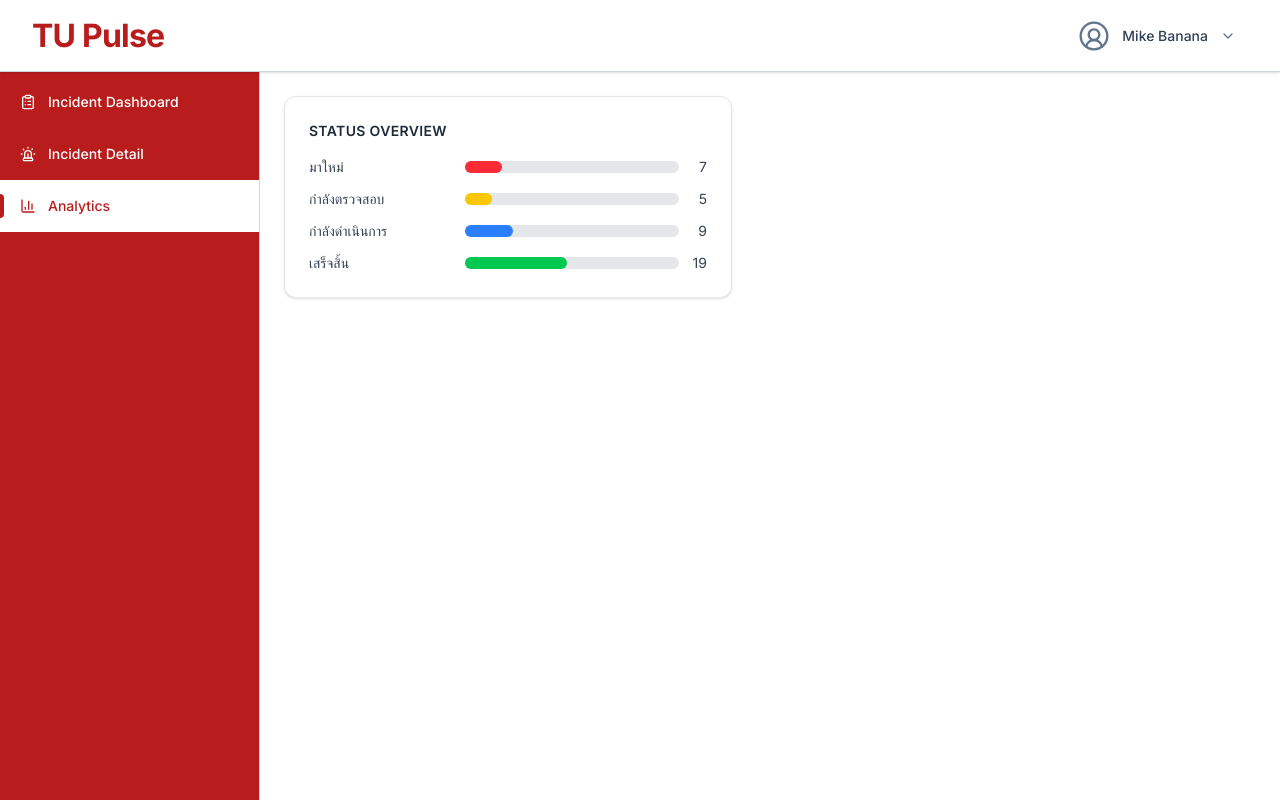
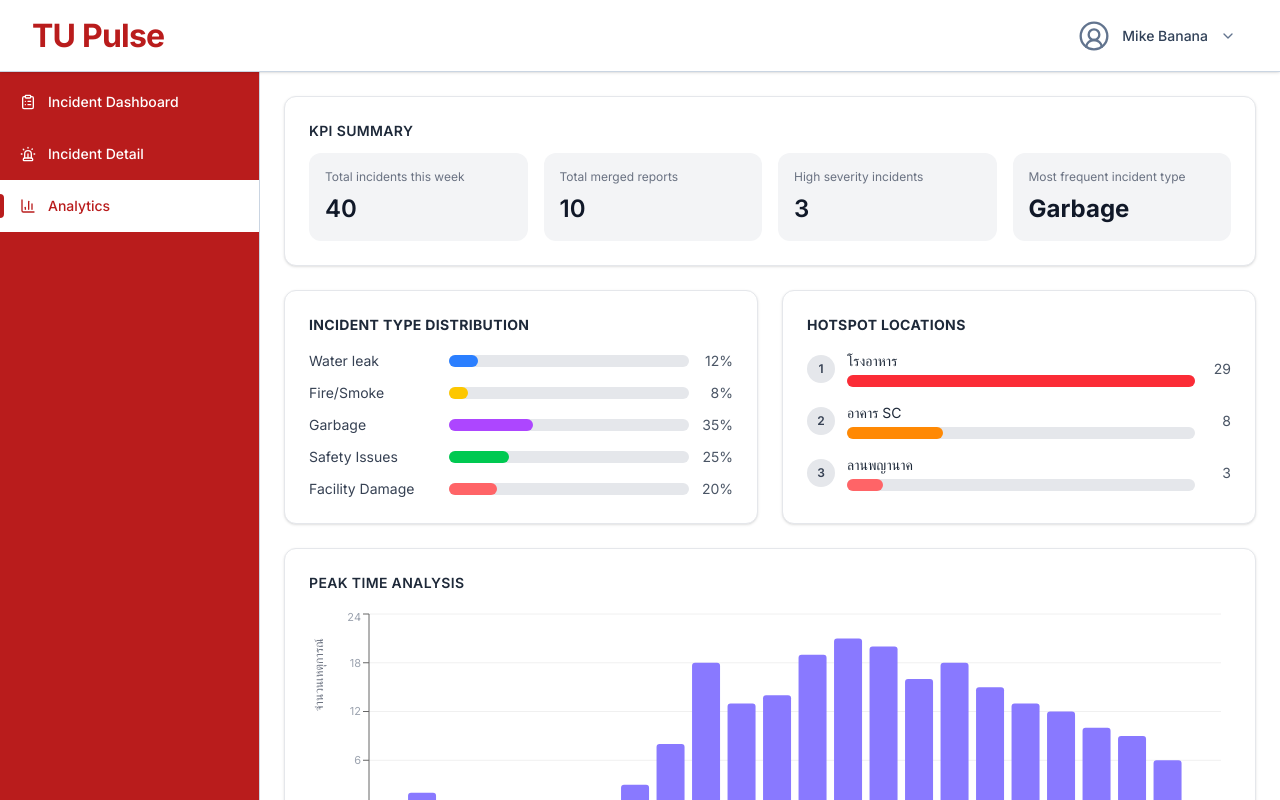
Before and after one commit to suphanatchanlek30/cs232-group8-frontend, a Next.js app: page /analytics in a window 1280 px wide. Shown: the top 800 px of the page. Built offline with nearby package versions, Linux system fonts and the light colour scheme.

Commit message:
feat: add kpi summary, incident type, hotspot location and peaktime on analytics page

```diff
--- a/app/(dashboard)/analytics/page.tsx
+++ b/app/(dashboard)/analytics/page.tsx
@@ -1,10 +1,20 @@
 // app/(dashboard)/analytics/page.tsx
 
+import KpiSummary from "@/components/analytics/kpisummary";
+import IncidentTypeDistribution from "@/components/analytics/incidenttypedistribution";
+import HotspotLocations from "@/components/analytics/hotspotlocation";
+import PeakTimeAnalysis from "@/components/analytics/peaktime";
 import StatusOverview from "@/components/analytics/statusoverview";
 
 export default function AnalyticsPage() {
   return (
-    <div className="p-6">
+    <div className="p-6 space-y-6">
+      <KpiSummary />
+      <div className="grid grid-cols-2 gap-6">
+        <IncidentTypeDistribution />
+        <HotspotLocations />
+      </div>
+      <PeakTimeAnalysis />
       <StatusOverview />
     </div>
   );
--- /dev/null
+++ b/components/analytics/hotspotlocation.tsx
@@ -0,0 +1,38 @@
+// components/analytics/hotspotlocation.tsx
+
+const hotspotData = [
+  { rank: 1, label: "โรงอาหาร", value: 29, color: "bg-red-500" },
+  { rank: 2, label: "อาคาร SC", value: 8, color: "bg-orange-400" },
+  { rank: 3, label: "ลานพญานาค", value: 3, color: "bg-red-400" },
+];
+
+export default function HotspotLocations() {
+  const max = hotspotData[0].value;
+
+  return (
+    <div className="bg-white rounded-xl border border-gray-200 shadow-sm p-6 w-full max-w-2xl">
+      <h2 className="text-sm font-bold text-gray-800 mb-4 tracking-wide">
+        HOTSPOT LOCATIONS
+      </h2>
+      <div className="space-y-4">
+        {hotspotData.map((item) => (
+          <div key={item.rank} className="flex items-center gap-3">
+            <div className="w-7 h-7 rounded-full bg-gray-200 flex items-center justify-center text-xs font-semibold text-gray-700">
+              {item.rank}
+            </div>
+            <div className="flex-1">
+              <p className="text-sm text-gray-800 mb-1">{item.label}</p>
+              <div className="bg-gray-200 rounded-full h-3">
+                <div
+                  className={`${item.color} h-3 rounded-full`}
+                  style={{ width: `${(item.value / max) * 100}%` }}
+                />
+              </div>
+            </div>
+            <span className="text-sm text-gray-600 w-6 text-right">{item.value}</span>
+          </div>
+        ))}
+      </div>
+    </div>
+  );
+}
--- /dev/null
+++ b/components/analytics/incidenttypedistribution.tsx
@@ -0,0 +1,33 @@
+// components/analytics/incidenttypedistribution.tsx
+
+const incidentData = [
+  { label: "Water leak", value: 12, color: "bg-blue-500" },
+  { label: "Fire/Smoke", value: 8, color: "bg-yellow-400" },
+  { label: "Garbage", value: 35, color: "bg-purple-500" },
+  { label: "Safety Issues", value: 25, color: "bg-green-500" },
+  { label: "Facility Damage", value: 20, color: "bg-red-400" },
+];
+
+export default function IncidentTypeDistribution() {
+  return (
+    <div className="bg-white rounded-xl border border-gray-200 shadow-sm p-6 w-full max-w-2xl">
+      <h2 className="text-sm font-bold text-gray-800 mb-4 tracking-wide">
+        INCIDENT TYPE DISTRIBUTION
+      </h2>
+      <div className="space-y-3">
+        {incidentData.map((item) => (
+          <div key={item.label} className="flex items-center gap-3">
+            <span className="w-32 text-sm text-gray-700">{item.label}</span>
+            <div className="flex-1 bg-gray-200 rounded-full h-3">
+              <div
+                className={`${item.color} h-3 rounded-full`}
+                style={{ width: `${item.value}%` }}
+              />
+            </div>
+            <span className="text-sm text-gray-600 w-8 text-right">{item.value}%</span>
+          </div>
+        ))}
+      </div>
+    </div>
+  );
+}
--- /dev/null
+++ b/components/analytics/kpisummary.tsx
@@ -0,0 +1,28 @@
+// components/analytics/kpisummary.tsx
+
+const kpiData = [
+  { label: "Total incidents this week", value: "40" },
+  { label: "Total merged reports", value: "10" },
+  { label: "High severity incidents", value: "3" },
+  { label: "Most frequent incident type", value: "Garbage", bold: true },
+];
+
+export default function KpiSummary() {
+  return (
+    <div className="bg-white rounded-xl border border-gray-200 shadow-sm p-6 w-full">
+      <h2 className="text-sm font-semibold text-gray-800 mb-3 tracking-wide">
+        KPI SUMMARY
+      </h2>
+      <div className="grid grid-cols-4 gap-4">
+        {kpiData.map((item) => (
+          <div key={item.label} className="bg-gray-100 rounded-xl p-4">
+            <p className="text-xs text-gray-500 mb-2">{item.label}</p>
+            <p className={`text-2xl ${item.bold ? "font-bold" : "font-semibold"} text-gray-900`}>
+              {item.value}
+            </p>
+          </div>
+        ))}
+      </div>
+    </div>
+  );
+}
--- /dev/null
+++ b/components/analytics/peaktime.tsx
@@ -0,0 +1,54 @@
+// components/analytics/peaktime.tsx
+
+"use client";
+
+import {
+  BarChart,
+  Bar,
+  XAxis,
+  YAxis,
+  CartesianGrid,
+  Tooltip,
+  ResponsiveContainer,
+} from "recharts";
+
+const peakData = [
+  { hour: 0, count: 1 }, { hour: 1, count: 2 }, { hour: 2, count: 1 },
+  { hour: 3, count: 0 }, { hour: 4, count: 0 }, { hour: 5, count: 1 },
+  { hour: 6, count: 0 }, { hour: 7, count: 3 }, { hour: 8, count: 8 },
+  { hour: 9, count: 18 }, { hour: 10, count: 13 }, { hour: 11, count: 14 },
+  { hour: 12, count: 19 }, { hour: 13, count: 21 }, { hour: 14, count: 20 },
+  { hour: 15, count: 16 }, { hour: 16, count: 18 }, { hour: 17, count: 15 },
+  { hour: 18, count: 13 }, { hour: 19, count: 12 }, { hour: 20, count: 10 },
+  { hour: 21, count: 9 }, { hour: 22, count: 6 }, { hour: 23, count: 1 },
+];
+
+export default function PeakTimeAnalysis() {
+  return (
+    <div className="bg-white rounded-xl border border-gray-200 shadow-sm p-6 w-full">
+      <h2 className="text-sm font-semibold text-gray-800 mb-4 tracking-wide">
+        PEAK TIME ANALYSIS
+      </h2>
+      <ResponsiveContainer width="100%" height={250}>
+        <BarChart data={peakData} margin={{ top: 5, right: 10, left: 0, bottom: 20 }}>
+          <CartesianGrid vertical={false} stroke="#f0f0f0" />
+          <XAxis
+            dataKey="hour"
+            tick={{ fontSize: 11, fill: "#9ca3af" }}
+            label={{ value: "เวลา (ชั่วโมง)", position: "insideBottom", offset: -10, fontSize: 12, fill: "#6b7280" }}
+          />
+          <YAxis
+            tick={{ fontSize: 11, fill: "#9ca3af" }}
+            label={{ value: "จำนวนเหตุการณ์", angle: -90, position: "insideLeft", offset: 10, fontSize: 12, fill: "#6b7280" }}
+            allowDecimals={false}
+          />
+          <Tooltip
+            formatter={(value) => [value, "เหตุการณ์"]}
+            labelFormatter={(label) => `${label}:00 น.`}
+          />
+          <Bar dataKey="count" fill="#8979FF" radius={[3, 3, 0, 0]} />
+        </BarChart>
+      </ResponsiveContainer>
+    </div>
+  );
+}
--- a/components/analytics/statusoverview.tsx
+++ b/components/analytics/statusoverview.tsx
@@ -12,7 +12,7 @@ const total = statusData.reduce((sum, item) => sum + item.value, 0);
 export default function StatusOverview() {
   return (
     <div className="bg-white rounded-xl border border-gray-200 shadow-sm p-6 w-full max-w-md">
-      <h2 className="text-sm font-semibold text-gray-800 mb-4 tracking-wide">
+      <h2 className="text-sm font-bold text-gray-800 mb-4 tracking-wide">
         STATUS OVERVIEW
       </h2>
       <div className="space-y-3">
--- a/package.json
+++ b/package.json
@@ -12,7 +12,8 @@
     "lucide-react": "^1.0.1",
     "next": "16.2.0",
     "react": "19.2.4",
-    "react-dom": "19.2.4"
+    "react-dom": "19.2.4",
+    "recharts": "^3.8.1"
   },
   "devDependencies": {
     "@tailwindcss/postcss": "^4",
```
Also changed, not shown: 1 other file (tests, documents, lock files or other folders).
